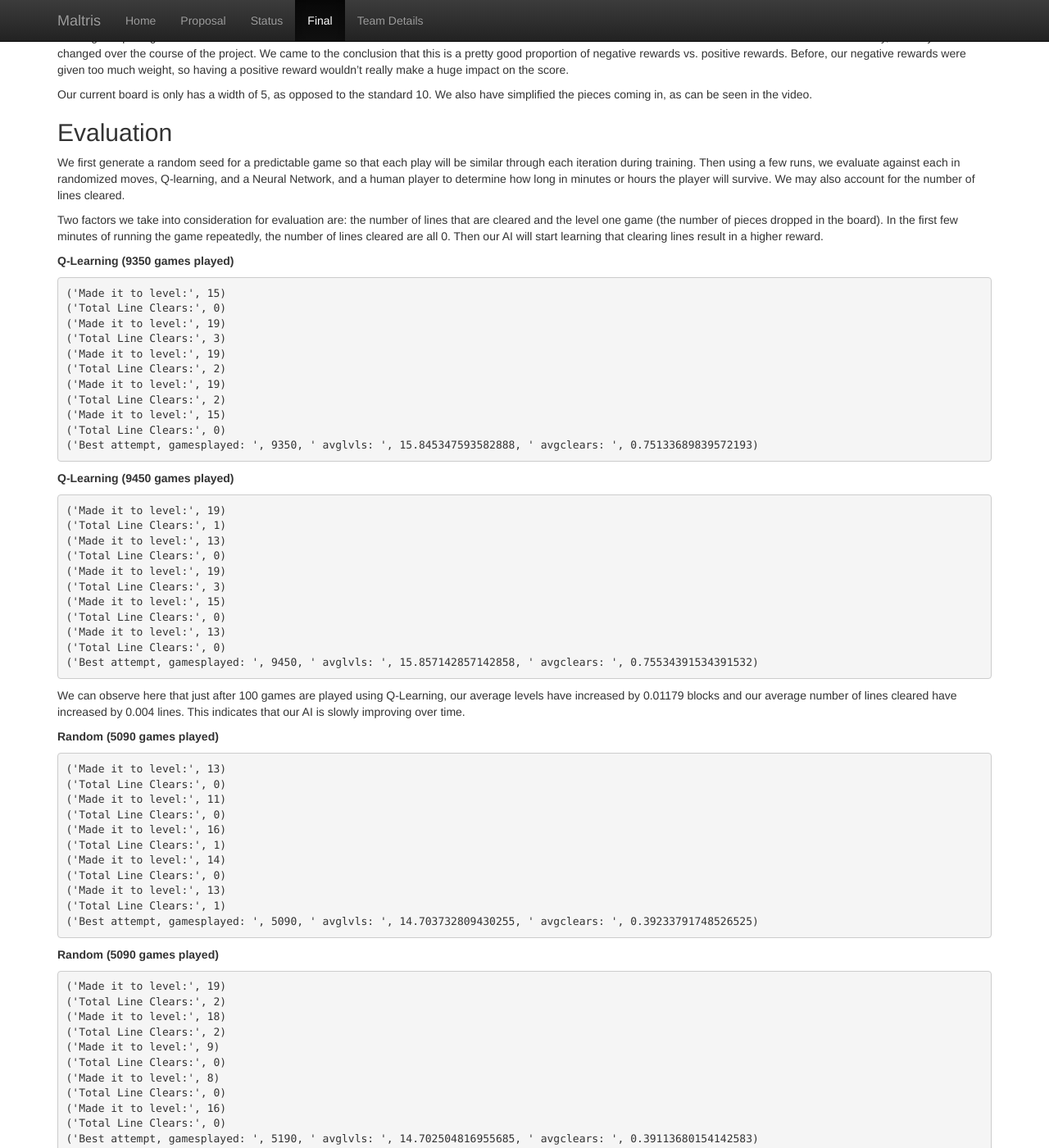
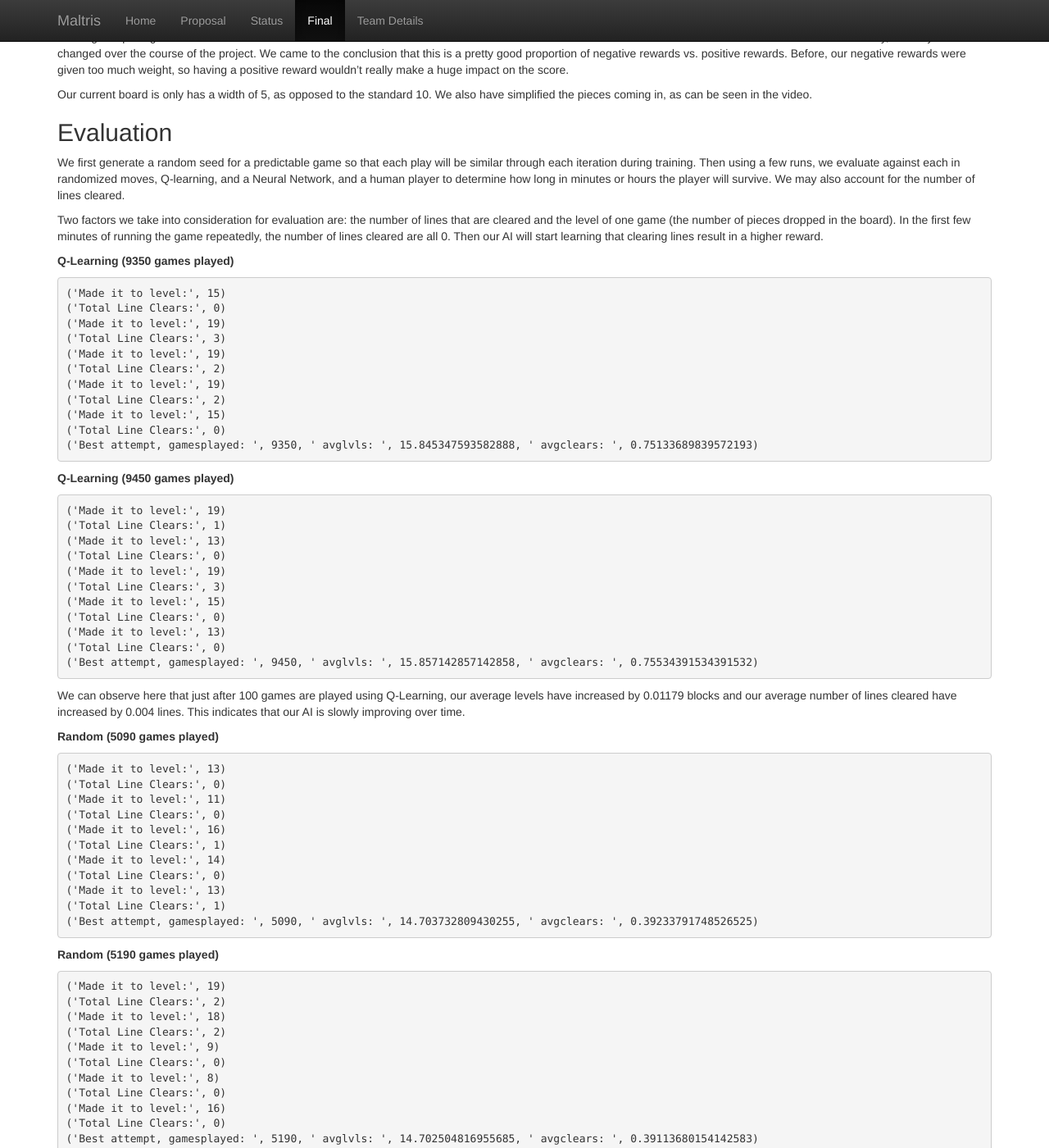
Before and after one commit to julia-tong/Maltris, a Jekyll site: the page built from docs/final.md, in a window 1280 px wide and 1400 px high, scrolled down 1275 px. Shown: the whole window at 82% size. Built offline with Jekyll 4.4.1, drawn with Linux system fonts in a browser that asks for light colours; some of the changed text lies outside the part shown.

Commit message:
Create final.md

```diff
--- a/docs/final.md
+++ b/docs/final.md
@@ -41,7 +41,7 @@
 
 We first generate a random seed for a predictable game so that each play will be similar through each iteration during training.  Then using a few runs, we evaluate against each in randomized moves, Q-learning, and a Neural Network, and a human player to determine how long in minutes or hours the player will survive.  We may also account for the number of lines cleared.
 
-Two factors we take into consideration for evaluation are: the number of lines that are cleared and the level one game (the number of pieces dropped in the board). In the first few minutes of running the game repeatedly, the number of lines cleared are all 0. Then our AI will start learning that clearing lines result in a higher reward.
+Two factors we take into consideration for evaluation are: the number of lines that are cleared and the level of one game (the number of pieces dropped in the board). In the first few minutes of running the game repeatedly, the number of lines cleared are all 0. Then our AI will start learning that clearing lines result in a higher reward.
 
 **Q-Learning (9350 games played)**
 
@@ -87,7 +87,7 @@
     ('Total Line Clears:', 1)
     ('Best attempt, gamesplayed: ', 5090, ' avglvls: ', 14.703732809430255, ' avgclears: ', 0.39233791748526525)
 
-**Random (5090 games played)**
+**Random (5190 games played)**
 
     ('Made it to level:', 19)
     ('Total Line Clears:', 2)
```
Also changed, not shown: other parts of docs/final.md (+1 -1 lines).
